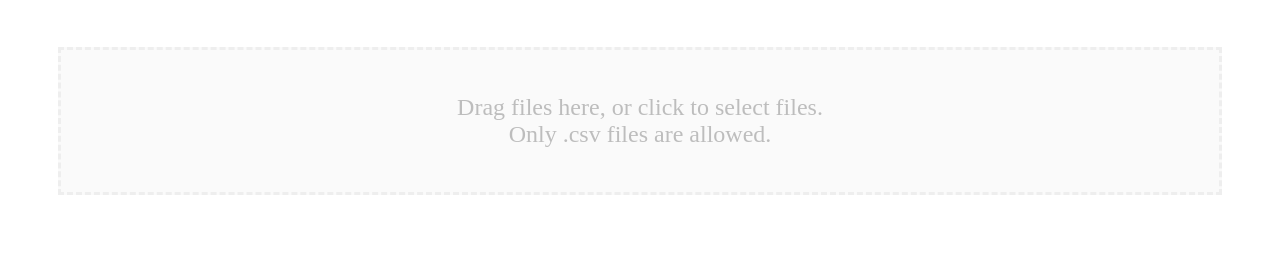
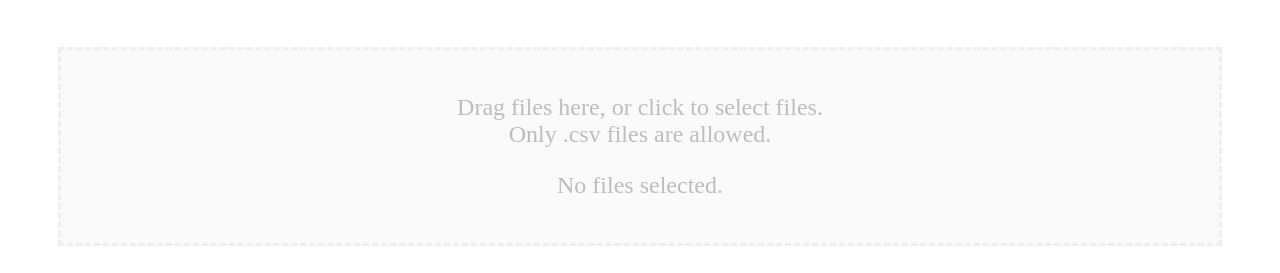
Before and after one commit to umbraperf/umbraperf, a React app: page /dummy in a window 1280 px wide. Shown: the part 149-422 px from the top of the page. Built offline with nearby package versions, Linux system fonts and the light colour scheme; the HTML template or start-up script is replaced by a standard one.

Commit message:
list uploaded file, error message when file not falid

```diff
--- a/src/dummy.tsx
+++ b/src/dummy.tsx
@@ -2,7 +2,7 @@ import * as model from './model';
 import store from './app';
 import React from 'react';
 import { connect } from 'react-redux';
-import Dropzone, { DropzoneState } from 'react-dropzone'
+import Dropzone, { DropEvent, DropzoneState, FileRejection } from 'react-dropzone'
 
 import * as profiler_core from '../crate/pkg';
 
@@ -21,12 +21,15 @@ interface Props {
     setChunksNumber: (newChunksNumber: number) => void;
 }
 
+
 class Dummy extends React.Component<Props> {
 
     constructor(props: Props) {
         super(props);
+
         this.receiveFileOnDrop = this.receiveFileOnDrop.bind(this);
         this.awaitResultFromCore = this.awaitResultFromCore.bind(this);
+        this.defineDropzoneStyle = this.defineDropzoneStyle.bind(this);
     }
 
     public async passToMichael(files: Array<File>) {
@@ -66,6 +69,7 @@ class Dummy extends React.Component<Props> {
     }
 
     public receiveFileOnDrop(acceptedFiles: Array<File>): void {
+        //console.log(dropEvent);
         if (acceptedFiles && acceptedFiles.length != 0 && acceptedFiles[0] != null) {
             this.props.setFileName(acceptedFiles[0].name);
             this.props.setResultLoading(true);
@@ -73,6 +77,28 @@ class Dummy extends React.Component<Props> {
             this.passToMichael(acceptedFiles);
         }
         //console.log(acceptedFiles);
+    }
+
+    defineDropzoneStyle(isDragActive: boolean, acceptedFiles: File[], fileRejections: FileRejection[]): string {
+        //const dropzoneStyle = () => {
+
+        //const styleString = "dropzoneBase";
+
+        let styleString = "dropzoneBase";
+        if (isDragActive) { styleString = "dropzoneActive" };
+        if (acceptedFiles.length !== 0) { styleString = "dropzoneAccept" };
+        if (fileRejections.length !== 0) { styleString = "dropzoneReject" };
+
+        return styleString;
+
+    }
+
+    listAcceptedFiles(acceptedFiles: File[]) {
+        return acceptedFiles.map(file => (
+            <li key={file.name}>
+                {file.name} - {file.size} bytes
+            </li>
+        ));
     }
 
 
@@ -93,26 +119,19 @@ class Dummy extends React.Component<Props> {
                     onDrop={(acceptedFiles) => this.receiveFileOnDrop(acceptedFiles)}>
                     {({ getRootProps, getInputProps, isDragActive, isDragAccept, isDragReject, acceptedFiles, fileRejections }: DropzoneState): any => {
 
-                        const dropzoneStyle = () => {
-                            if (isDragActive) {
-                                return "dropzoneActive";
-                            } else if (acceptedFiles.length !== 0) {
-                                return "dropzoneAccept";
-                            } else if (fileRejections.length !== 0) {
-                                return "dropzoneReject"
-                            } else {
-                                return "dropzoneBase"
-                            }
-                        };
+                        const dropzoneStyle: string = this.defineDropzoneStyle(isDragActive, acceptedFiles, fileRejections);
 
                         return (
-                            <section className={styles[dropzoneStyle()]}>
+                            <section className={styles[dropzoneStyle]}>
                                 <div {...getRootProps()} style={{ width: "100%", height: "100%" }}>
                                     <input {...getInputProps()} />
                                     <p> Drag files here, or click to select files.
                                         <br></br>
                                         Only .csv files are allowed.
                                     </p>
+                                    {acceptedFiles.length != 0 ?
+                                        <p>Selected file (valid): {this.listAcceptedFiles(acceptedFiles)}</p> :
+                                        (fileRejections.length != 0 ? <p>File not valid!</p> : <p>No files selected.</p>)}
                                 </div>
                             </section>)
                     }}
```
